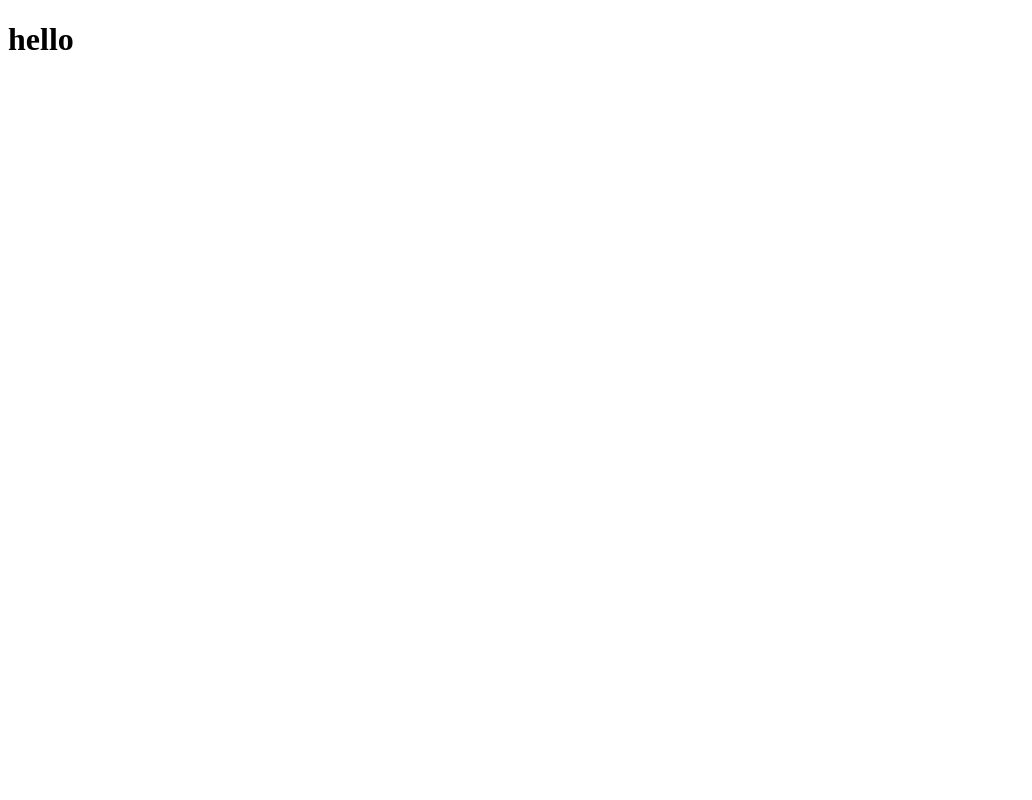
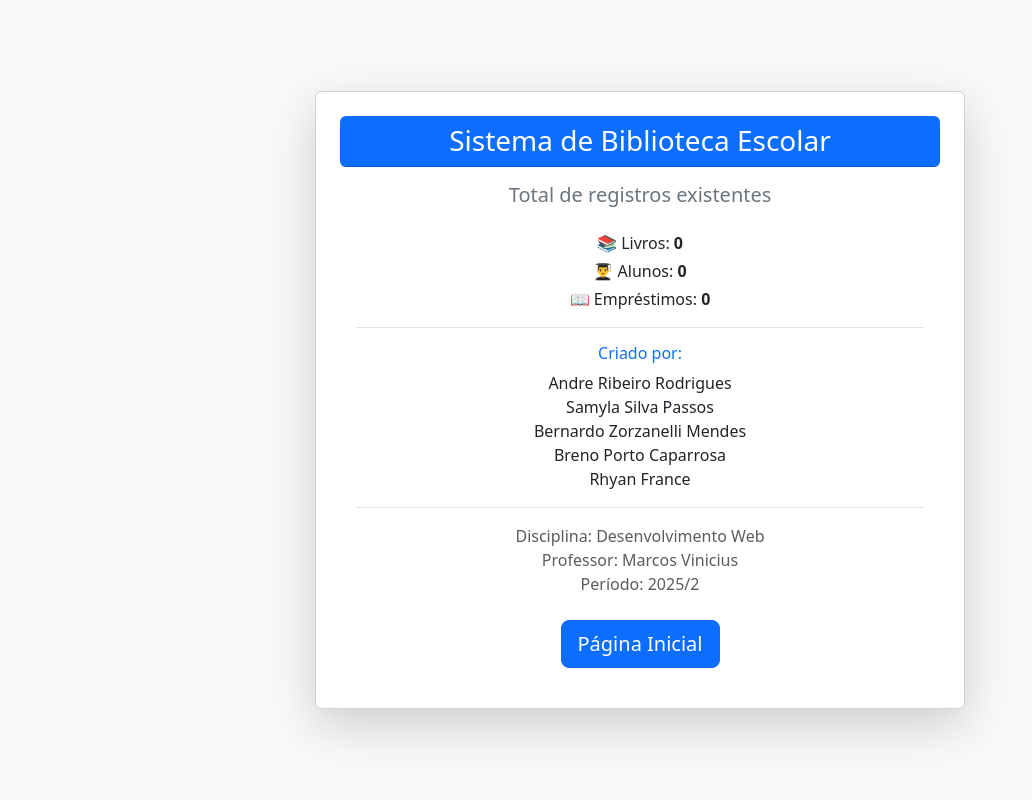
Before and after one commit to AndreRibeiroRodrigues/Trabalho-banco-de-dados, a Flask app: page / in a window 1280 px wide. Before the commit the part shown is almost empty. Shown: the whole page, without its empty margins (0-1032 px from the left). Run offline with Flask 3, Linux system fonts and the light colour scheme.

Commit message:
pagina de apresentação criada com um link para a pagina inicial

```diff
--- a/application/database.py
+++ b/application/database.py
@@ -1,4 +1,5 @@
 import sqlite3
+import os
 
 
 def get_db_connection():
@@ -18,7 +19,9 @@ def get_db_connection():
 def init_db():
     conn = get_db_connection()
     cursor = conn.cursor()
-    with open('schema.sql') as f:
+    base_dir = os.path.dirname(__file__)
+    schema_path = os.path.join(base_dir, 'schema.sql')
+    with open(schema_path) as f:
         schema = f.read()
     cursor.executescript(schema)
     conn.commit()
--- a/application/routes.py
+++ b/application/routes.py
@@ -3,10 +3,17 @@ import sqlite3
 
 bp = Blueprint('main', __name__)
 
+
 @bp.route('/')
 def index():
     return render_template('index.html')
 
+
+@bp.route('/paginaInicial')
+def paginaInicial():
+    return render_template('paginaInicial.html')
+
+
 @bp.route('/sobre')
 def sobre():
     return '<h2>Página Sobre</h2><p>Esse site foi feito em Flask!</p>'
--- a/application/templates/index.html
+++ b/application/templates/index.html
@@ -2,9 +2,57 @@
 <html lang="en">
 <head>
     <meta charset="UTF-8">
-    <title>Title</title>
+    <title>Apresentação</title>
+    <link rel="stylesheet" href="{{ url_for('static', filename='css/style.css') }}">
+    <link href="https://cdn.jsdelivr.net/npm/bootstrap@5.3.2/dist/css/bootstrap.min.css" rel="stylesheet">
 </head>
-<body>
-<h1>hello</h1>
+<body class="bg-light d-flex align-items-center justify-content-center vh-100">
+
+    <div class="card shadow-lg p-4 text-center" style="max-width: 650px; width: 100%;">
+        <!-- Título -->
+        <div class="card-header bg-primary text-white rounded">
+            <h1 class="h3 mb-0">Sistema de Biblioteca Escolar</h1>
+        </div>
+
+        <div class="card-body">
+            <!-- Subtítulo -->
+            <h2 class="h5 text-secondary mb-4">Total de registros existentes</h2>
+
+            <!-- Contadores -->
+            <div class="mb-3">
+                <p class="mb-1">📚 Livros: <strong>0</strong></p>
+                <p class="mb-1">👨‍🎓 Alunos: <strong>0</strong></p>
+                <p class="mb-1">📖 Empréstimos: <strong>0</strong></p>
+            </div>
+
+            <!-- Integrantes -->
+            <div class="border-top pt-3 mt-3">
+                <h3 class="h6 text-primary">Criado por:</h3>
+                <p class="mb-0">Andre Ribeiro Rodrigues</p>
+                <p class="mb-0">Samyla Silva Passos</p>
+                <p class="mb-0">Bernardo Zorzanelli Mendes</p>
+                <p class="mb-0">Breno Porto Caparrosa</p>
+                <p class="mb-0">Rhyan France</p>
+            </div>
+
+            <!-- Disciplina -->
+            <div class="border-top pt-3 mt-3 text-muted">
+                <p class="mb-0">Disciplina: Desenvolvimento Web</p>
+                <p class="mb-0">Professor: Marcos Vinicius</p>
+                <p class="mb-0">Período: 2025/2</p>
+            </div>
+
+            <!-- Botão para voltar à página inicial -->
+            <div class="mt-4">
+                <a href="{{ url_for('main.paginaInicial') }}" class="btn btn-primary btn-lg">
+                    Página Inicial
+                </a>
+            </div>
+        </div>
+    </div>
+
+    <!-- Bootstrap JS (opcional) -->
+    <script src="https://cdn.jsdelivr.net/npm/bootstrap@5.3.2/dist/js/bootstrap.bundle.min.js"></script>
 </body>
 </html>
+</html>
```
Also changed, not shown: application/templates/paginaInicial.html (added, +10 -0 lines).
